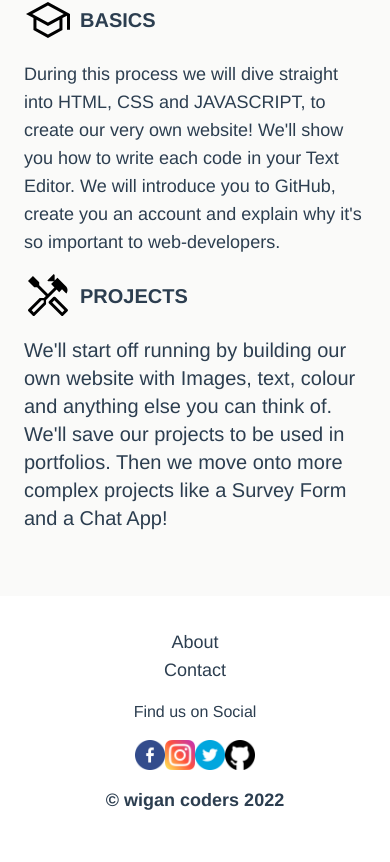
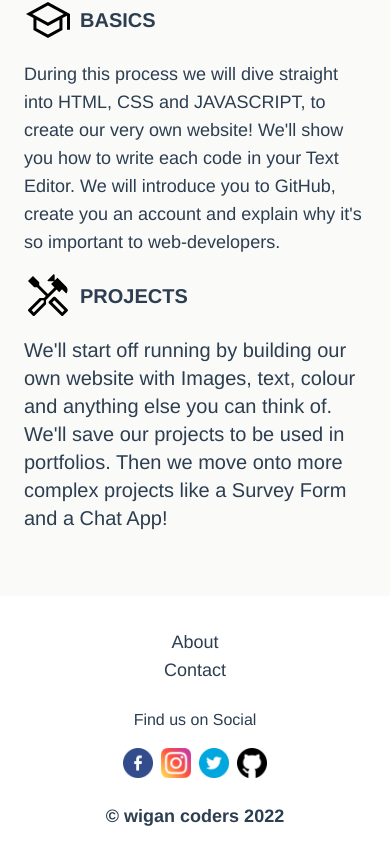
Before and after one commit to Rybrock/wigan-coders, a Vue app: page / in a window 390 px wide. Shown: the part 1339-2201 px from the top of the page. Built offline with nearby package versions, Linux system fonts and the light colour scheme; no server answers; the HTML template or start-up script is replaced by a standard one.

Commit message:
complete for now

```diff
--- a/src/components/AppFooter.vue
+++ b/src/components/AppFooter.vue
@@ -1,6 +1,6 @@
 <template>
         <footer>
-            <div class="flex flex-col md:flex-row justify-between p-8 space-y-4 md:space-y-0">
+            <div class="flex flex-col md:flex-row justify-between p-8 space-y-6 md:space-y-0">
                 <div class="px-5 text-lg flex flex-col md:flex-row md:space-x-4">
                     <router-link to="/about">
                         <span>About</span>
@@ -11,11 +11,19 @@
                 </div>
                 <div>
                     <span>Find us on Social</span>
-                    <div class="flex items-center justify-center text-lg md:space-x-2 mt-4">
-                    <span><img src="../assets/facebook.png" alt="facebook footer icon" width="30" height="30"></span>
-                    <span><img src="../assets/instagram.png" alt="instagram footer icon" width="30" height="30"></span>
-                    <span><img src="../assets/twitter.png" alt="twitter footer icon" width="30" height="30"></span>
-                    <span><img src="../assets/github.png" alt="github footer icon" width="30" height="30"></span>
+                    <div class="flex items-center justify-center text-lg space-x-2 mt-4">
+                        <a href="https://www.facebook.com/profile.php?id=100088226045193" target="_blank">
+                            <span><img src="../assets/facebook.png" alt="facebook footer icon" width="30" height="30"></span>
+                        </a>
+                        <a href="https://instagram.com/wigan.coders?igshid=YmMyMTA2M2Y=" target="_blank">
+                            <span><img src="../assets/instagram.png" alt="instagram footer icon" width="30" height="30"></span>
+                        </a>
+                        <a href="https://twitter.com/coders_wigan" target="_blank">
+                            <span><img src="../assets/twitter.png" alt="twitter footer icon" width="30" height="30"></span>
+                        </a>
+                    <a href="https://github.com/Wigan-Coders-Git" target="_blank">
+                        <span><img src="../assets/github.png" alt="github footer icon" width="30" height="30"></span>
+                    </a>
                 </div>
                 </div>
                 <div class="px-5">
```
